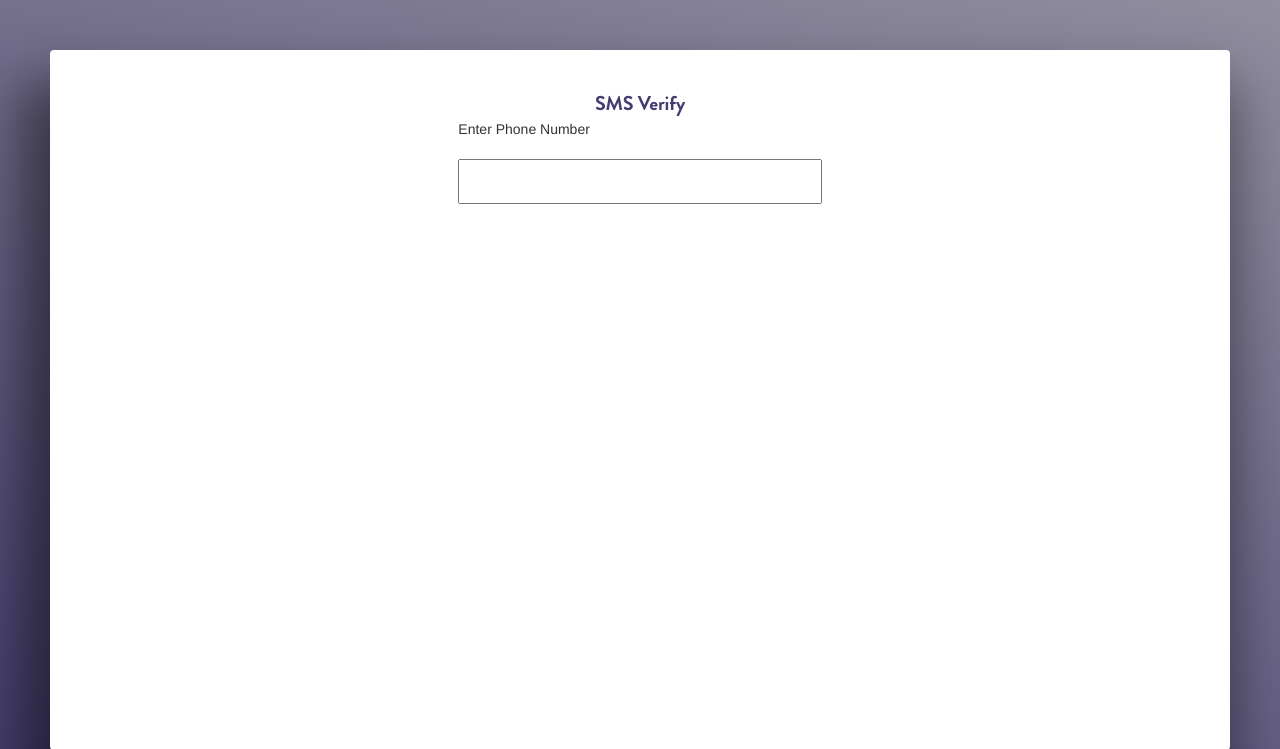
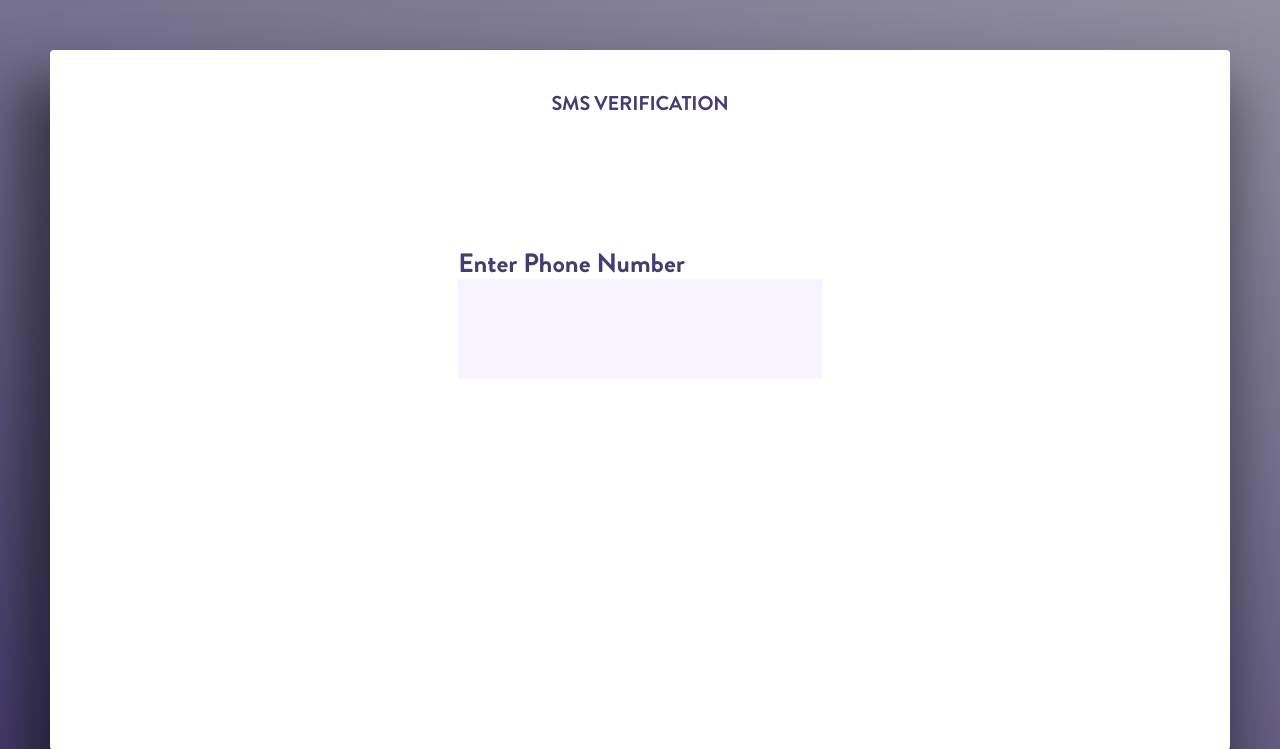
Before and after one commit to maharshmellow/sms-verify, a Django app: page / in a window 1280 px wide. Shown: the top 749 px of the page. Run offline with Django 3.2, Linux system fonts and the light colour scheme; some libraries are stand-ins or nearby versions.

Commit message:
html part 1 complete

```diff
--- a/verify/static/verify/css/styles.css
+++ b/verify/static/verify/css/styles.css
@@ -24,19 +24,32 @@ html, body {
     color: #463C70;
     letter-spacing: -0.16px;
 }
+#phoneBlock{
+    margin-top: 15vh;
+}
 
-#phoneBlock{
-
+#phoneBarTitle{
+    position: absolute;
+    font-family: "BG";
+    font-weight: 700;
+    font-size: 1.9em;
+    color: #463C70;
+    margin-top: 5px;
 }
 
 #phoneBar{
     width: 100%;
 }
-#phoneBarTitle{
 
-}
-#phoneField{
+#phoneInput{
     width: 100%;
+    height: 100px;
+    font-family: "BG";
+    font-weight: 300;
+    font-size: 1.5em;
+    color: #463C70;
+    background-color: #F7F3FF;
+    border: 0;
 }
 
 @media only screen and (max-width: 500px) {
--- a/verify/templates/verify/header.html
+++ b/verify/templates/verify/sms.html
@@ -8,7 +8,6 @@
 	<link rel="stylesheet" href="{% static 'verify/css/fonts.css' %}" type="text/css" />
 	<link rel="stylesheet" href="{% static 'verify/css/styles.css' %}" type="text/css" />
 	<script src="https://ajax.googleapis.com/ajax/libs/jquery/1.11.1/jquery.min.js"></script>
-	<script src="{% static 'verify/js/jquery.autocomplete.min.js' %}"></script>
 
 	<meta name="viewport" content="width=device-width, initial-scale=1.0">
 
@@ -19,20 +18,20 @@
 		<div class="row">
 			<div class="col-sm-4"></div>
 			<div id="maintitle" class="col-sm-4 text-center center-block">
-				SMS Verify
+				SMS VERIFICATION
 			</div>
 			<div class="col-sm-4"></div>
 		</div>
 
 		<div class="row">
-			<div class="col-lg-4"></div>
-			<div id="phoneBlock" class="col-lg-4">
-				<span id="phoneBarTitle"> Enter Phone Number </span> </br>
+			<div class="col-lg-4 col-md-3 col-sm-2"></div>
+			<div id="phoneBlock" class="col-lg-4 col-md-6 col-sm-8">
+				<span id="phoneBarTitle"> Enter Phone Number </span><br>
 				<h1 id="phoneBar">
-					<input id="phoneField" type="text"></input>
+					<input id="phoneInput" type="text"></input>
 				</h1>
 			</div>
-			<div class="col-lg-4"></div>
+			<div class="col-lg-4 col-md-3 col-sm-2"></div>
 		</div>
 	</div>
 </body>
--- a/verify/views.py
+++ b/verify/views.py
@@ -2,4 +2,4 @@ from django.shortcuts import render
 
 # Create your views here.
 def index(request):
-    return render(request, "verify/header.html")
+    return render(request, "verify/sms.html")
```
